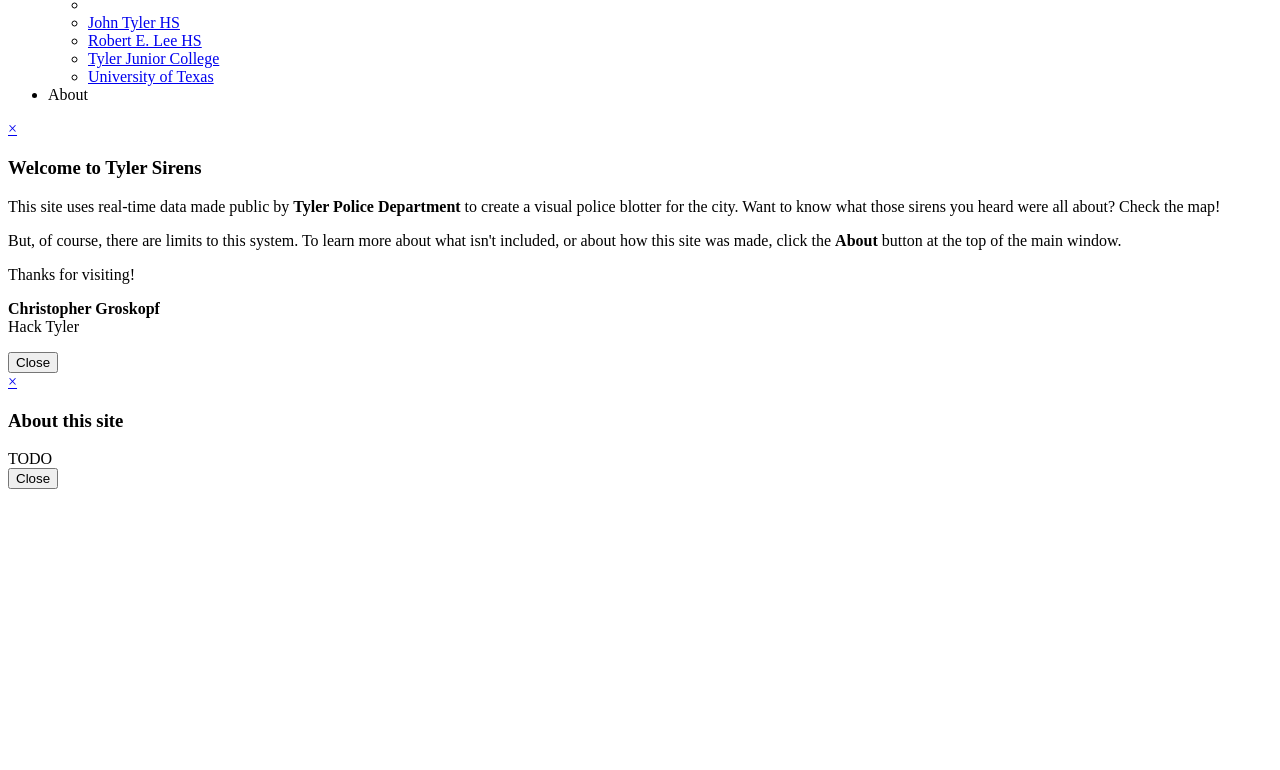
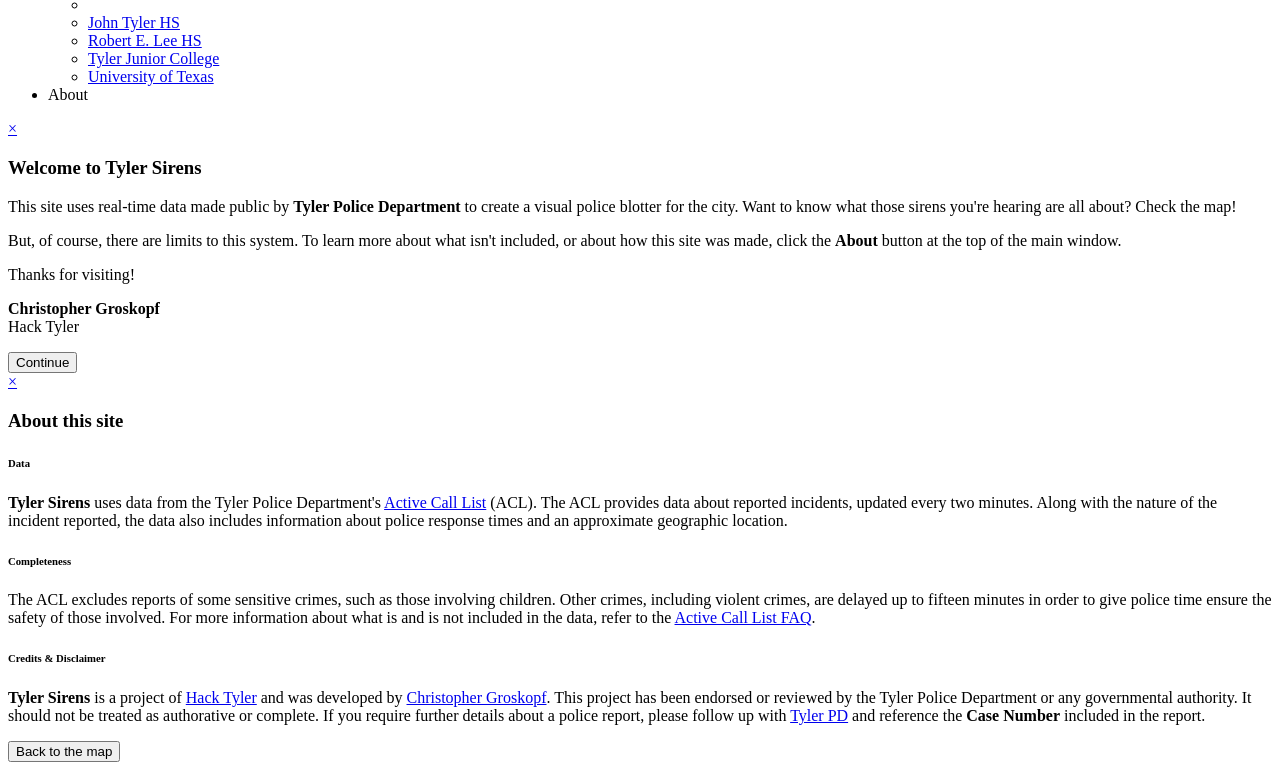
Before and after one commit to hacktyler/hacktyler_crime, a Django app: template sirens/templates/index.html in a window 1280 px wide. Shown: the part 205-975 px from the top of the page. Before the commit the page ends 694 px from the top, so only its background shows below. Run offline with Django 3.2, Linux system fonts and the light colour scheme; the template is opened without the code that fills it: most values are stand-ins (such as "Sample title", 1, 10 or a date in 2020); parts of the project's set-up code (start-up, migrations or seed data) failed here and were passed over; some libraries are stand-ins or nearby versions.

Commit message:
Revised text. Added cookie check for welcome. Closes #2. Closes #3.

```diff
--- a/sirens/templates/index.html
+++ b/sirens/templates/index.html
@@ -63,7 +63,7 @@
             <h3>Welcome to Tyler Sirens</h3>
         </div>
         <div class="modal-body">
-            <p>This site uses real-time data made public by <strong>Tyler Police Department</strong> to create a visual police blotter for the city. Want to know what those sirens you heard were all about? Check the map!</p>
+            <p>This site uses real-time data made public by <strong>Tyler Police Department</strong> to create a visual police blotter for the city. Want to know what those sirens you're hearing are all about? Check the map!</p>
 
             <p>But, of course, there are limits to this system. To learn more about what isn't included, or about how this site was made, click the <strong>About</strong> button at the top of the main window.</p>
 
@@ -75,7 +75,7 @@
             </p>
         </div>
         <div class="modal-footer">
-            <input type="button" class="btn primary modal-close" value="Close" />
+            <input type="button" class="btn primary modal-close" value="Continue" />
         </div>
     </div>
 
@@ -85,15 +85,23 @@
             <h3>About this site</h3>
         </div>
         <div class="modal-body">
-            TODO
+            <h6>Data</h6>
+            <p><strong>Tyler Sirens</strong> uses data from the Tyler Police Department's <a href="http://tylerpolice.com/acl/">Active Call List</a> (ACL). The ACL provides data about reported incidents, updated every two minutes. Along with the nature of the incident reported, the data also includes information about police response times and an approximate geographic location.</p>
+
+            <h6>Completeness</h6>
+            <p>The ACL excludes reports of some sensitive crimes, such as those involving children. Other crimes, including violent crimes, are delayed up to fifteen minutes in order to give police time ensure the safety of those involved. For more information about what is and is not included in the data, refer to the <a href="http://www.cityoftyler.org/Default.aspx?tabid=585">Active Call List FAQ</a>.</p>
+
+            <h6>Credits & Disclaimer</h6>
+            <p><strong>Tyler Sirens</strong> is a project of <a href="http://hacktyler.com/">Hack Tyler</a> and was developed by <a href="http://twitter.com/onyxfish">Christopher Groskopf</a>. This project has been endorsed or reviewed by the Tyler Police Department or any governmental authority. It should not be treated as authorative or complete. If you require further details about a police report, please follow up with <a href="http://www.cityoftyler.org/?TabId=98">Tyler PD</a> and reference the <strong>Case Number</strong> included in the report.</p>
         </div>
         <div class="modal-footer">
-            <input type="button" class="btn primary modal-close" value="Close" />
+            <input type="button" class="btn primary modal-close" value="Back to the map" />
         </div>
     </div>
 
     {% compress js %}
     <script type="text/javascript" src="{{ settings.STATIC_URL }}js/lib/jquery-1.6.4.js"></script>
+    <script type="text/javascript" src="{{ settings.STATIC_URL }}js/lib/jquery.cookie.js"></script>
     <script type="text/javascript" src="{{ settings.STATIC_URL }}js/lib/underscore.js"></script>
     <script type="text/javascript" src="{{ settings.STATIC_URL }}js/lib/backbone.js"></script>
     <script type="text/javascript" src="{{ settings.STATIC_URL }}js/lib/backbone-tastypie.js"></script>
@@ -166,9 +174,13 @@
 
             $("#welcome-modal").modal({
                 backdrop: true,
-                keyboard: true,
-                //show: true
+                keyboard: true
             });
+
+            if (!$.cookie("has_seen_welcome")) {
+                $("#welcome-modal").modal("show");
+                $.cookie("has_seen_welcome", true);
+            }
         })
     </script>
 </body>
```
Also changed, not shown: sirens/static/js/lib/jquery.cookie.js (added, +41 -0 lines).
